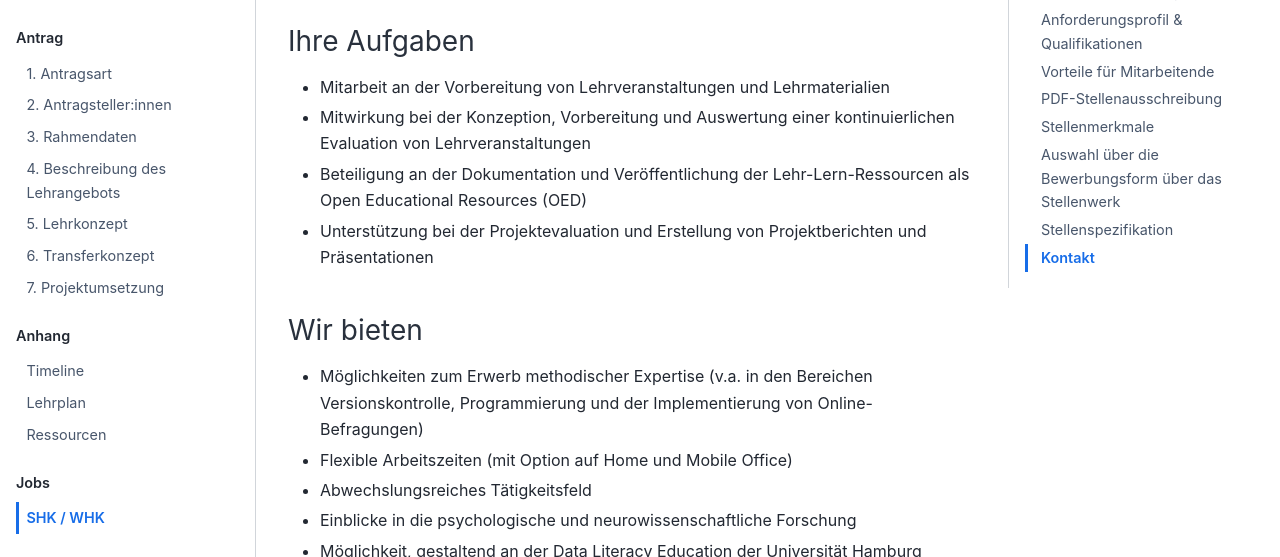
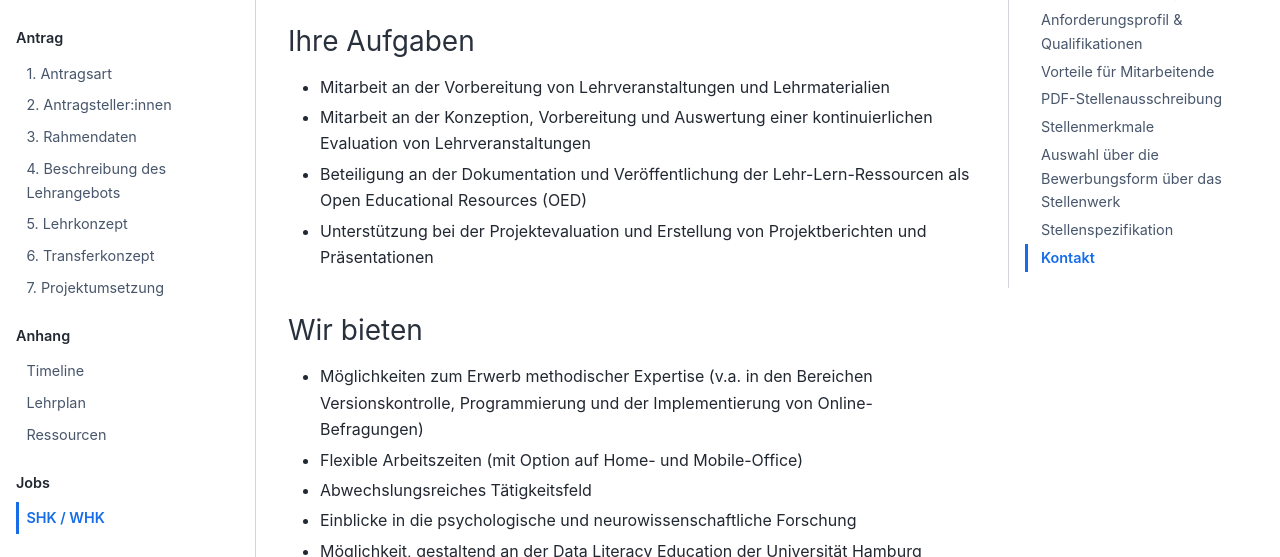
Before and after one commit to lnnrtwttkhn/ddlitlab-proposal, a Jupyter Book: the page built from docs/ausschreibung_whk.md, in a window 1280 px wide and 900 px high, scrolled down 981 px. Shown: the part 153-710 px from the top of the window. Built offline with Jupyter Book 1.0.4 settings and Sphinx 7.4.7 and the Sphinx Book theme 1.1.4, drawn with Linux system fonts in a browser that asks for light colours.

Commit message:
minor fixes in RA ad

```diff
--- a/docs/ausschreibung_whk.md
+++ b/docs/ausschreibung_whk.md
@@ -2,7 +2,7 @@
 
 ## Ausschreibung UHH
 
-Im [Arbeitsbereich "Lern- und Veränderungsmechanismen"](https://www.psy.uni-hamburg.de/arbeitsbereiche/lern-und-veraenderungsmechanismen.html) (Leitung: Prof. Dr. Nicolas Schuck) am [Institut für Psychologie](https://www.psy.uni-hamburg.de/) der Universität Hamburg  suchen wir für das Projekt **"Versionskontrolle von Code und Daten mit Git und DataLad"** im Rahmen einer Förderung durch das ["Digital and Data Literacy in Teaching Lab" (DDLitlab)](https://www.isa.uni-hamburg.de/ddlitlab/data-literacy-lehrlabor/projektfoerderung.html) unter der Leitung von [Dr. Lennart Wittkuhn](https://lennartwittkuhn.com/) **vom 01.06.2023** bis **zum 31.03.2024** (Dauer: 10 Monate):
+Im [Arbeitsbereich "Lern- und Veränderungsmechanismen"](https://www.psy.uni-hamburg.de/arbeitsbereiche/lern-und-veraenderungsmechanismen.html) (Leitung: Prof. Dr. Nicolas Schuck) am [Institut für Psychologie](https://www.psy.uni-hamburg.de/) der Universität Hamburg suchen wir für das Projekt **"Versionskontrolle von Code und Daten mit Git und DataLad"** im Rahmen einer Förderung durch das ["Digital and Data Literacy in Teaching Lab" (DDLitlab)](https://www.isa.uni-hamburg.de/ddlitlab/data-literacy-lehrlabor/projektfoerderung.html) unter der Leitung von [Dr. Lennart Wittkuhn](https://lennartwittkuhn.com/) **vom 01.06.2023** bis **zum 31.03.2024** (Dauer: 10 Monate):
 
 <p style="text-align: center;"><b>eine studentische oder wissenschaftliche Hilfskraft (w/m/d)</b></p>
 <p style="text-align: center;">(für 32 Stunden pro Monat)</p>
@@ -31,14 +31,14 @@ Zur Einstellung ist eine aktuelle Immatrikulationsbescheinigung vorzulegen.
 ### Ihre Aufgaben
 
 - Mitarbeit an der Vorbereitung von Lehrveranstaltungen und Lehrmaterialien
-- Mitwirkung bei der Konzeption, Vorbereitung und Auswertung einer kontinuierlichen Evaluation von Lehrveranstaltungen
+- Mitarbeit an der Konzeption, Vorbereitung und Auswertung einer kontinuierlichen Evaluation von Lehrveranstaltungen
 - Beteiligung an der Dokumentation und Veröffentlichung der Lehr-Lern-Ressourcen als Open Educational Resources (OED)
 - Unterstützung bei der Projektevaluation und Erstellung von Projektberichten und Präsentationen
 
 ### Wir bieten
 
 - Möglichkeiten zum Erwerb methodischer Expertise (v.a. in den Bereichen Versionskontrolle, Programmierung und der Implementierung von Online-Befragungen)
-- Flexible Arbeitszeiten (mit Option auf Home und Mobile Office)
+- Flexible Arbeitszeiten (mit Option auf Home- und Mobile-Office)
 - Abwechslungsreiches Tätigkeitsfeld
 - Einblicke in die psychologische und neurowissenschaftliche Forschung
 - Möglichkeit, gestaltend an der Data Literacy Education der Universität Hamburg mitzuwirken
```
